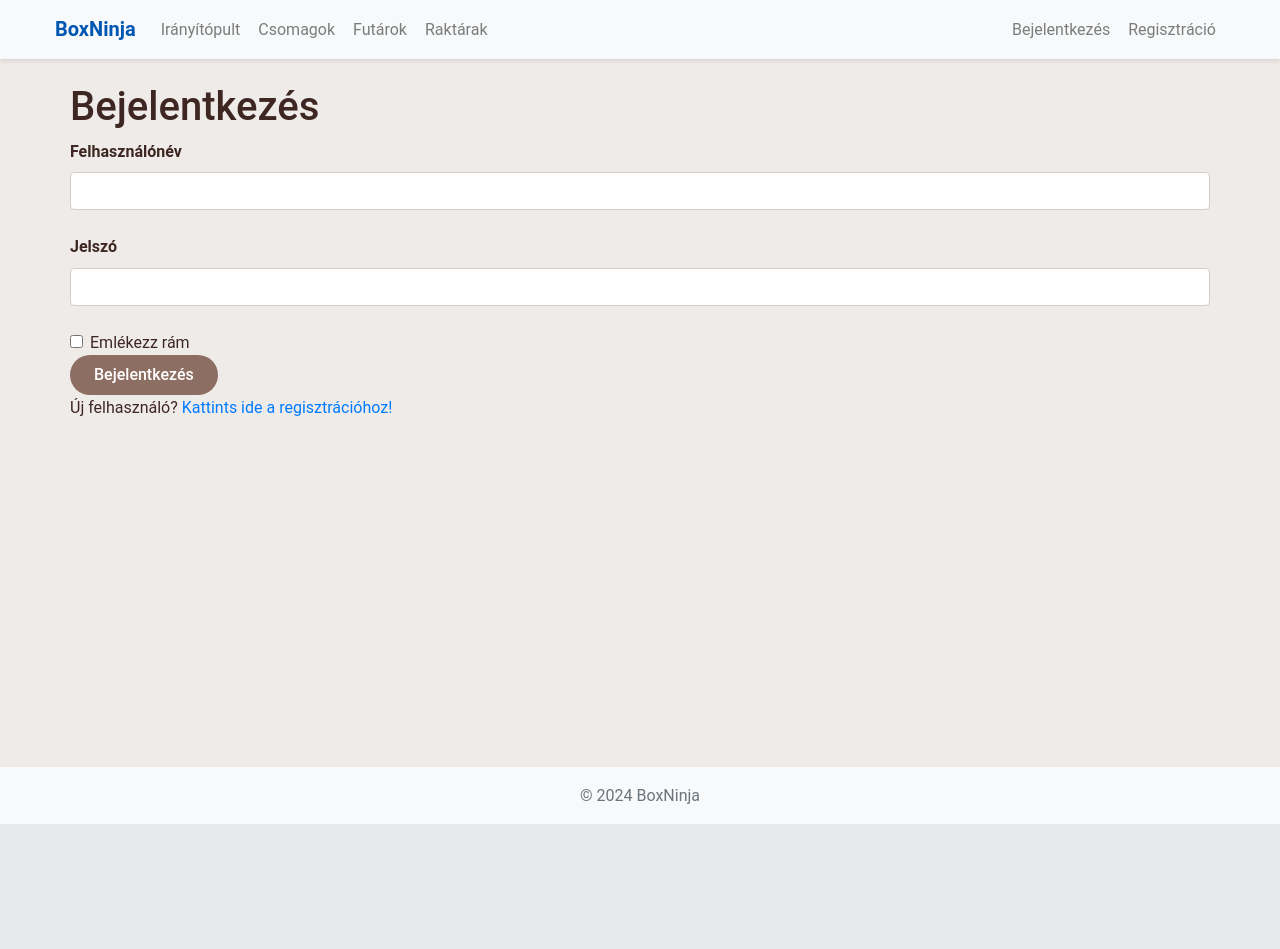
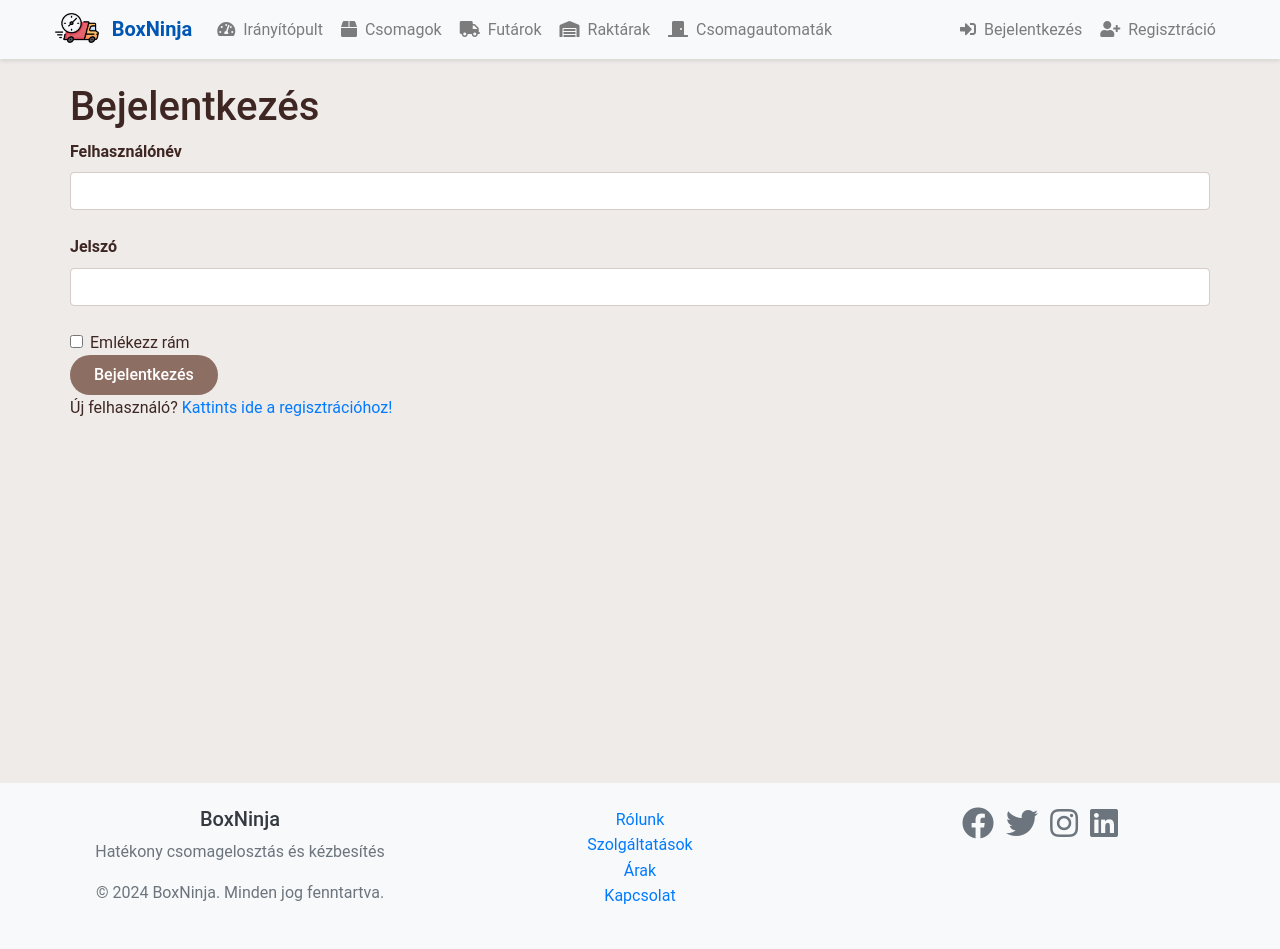
Before and after one commit to pe-box-ninja/webapp, a Flask app: a page that uses app/templates/ui/footer.html in a window 1280 px wide. Before the commit the page ends 824 px from the top, so only its background shows below. Run offline with Flask 3, Linux system fonts and the light colour scheme; some libraries are stand-ins or nearby versions.

Commit message:
design updates

```diff
--- /dev/null
+++ b/app/templates/parcel_locker/list.html
@@ -0,0 +1,4 @@
+{% extends "base.html" %}
+{% block content %}
+
+{% endblock %}
--- a/app/templates/ui/footer.html
+++ b/app/templates/ui/footer.html
@@ -1,5 +1,51 @@
-<footer class="footer mt-auto py-3 bg-light">
+<footer class="footer bg-light mt-3 py-4">
     <div class="container">
-        <span class="text-muted">© 2024 BoxNinja</span>
+        <div class="row">
+            <div class="col-md-4 mb-3 mb-md-0">
+                <h5 class="text-dark">BoxNinja</h5>
+                <p class="text-muted">Hatékony csomagelosztás és kézbesítés</p>
+                <p class="text-muted">&copy; 2024 BoxNinja. Minden jog fenntartva.</p>
+            </div>
+            <div class="col-md-4 mb-3 mb-md-0">
+                <ul class="list-unstyled">
+                    <li>
+                        <a href="#">Rólunk</a>
+                    </li>
+                    <li>
+                        <a href="#">Szolgáltatások</a>
+                    </li>
+                    <li>
+                        <a href="#">Árak</a>
+                    </li>
+                    <li>
+                        <a href="#">Kapcsolat</a>
+                    </li>
+                </ul>
+            </div>
+            <div class="col-md-4">
+                <ul class="list-inline">
+                    <li class="list-inline-item">
+                        <a href="#" class="text-muted">
+                            <i class="fab fa-facebook fa-2x"></i>
+                        </a>
+                    </li>
+                    <li class="list-inline-item">
+                        <a href="#" class="text-muted">
+                            <i class="fab fa-twitter fa-2x"></i>
+                        </a>
+                    </li>
+                    <li class="list-inline-item">
+                        <a href="#" class="text-muted">
+                            <i class="fab fa-instagram fa-2x"></i>
+                        </a>
+                    </li>
+                    <li class="list-inline-item">
+                        <a href="#" class="text-muted">
+                            <i class="fab fa-linkedin fa-2x"></i>
+                        </a>
+                    </li>
+                </ul>
+            </div>
+        </div>
     </div>
 </footer>
--- a/app/templates/ui/navbar.html
+++ b/app/templates/ui/navbar.html
@@ -1,6 +1,14 @@
 <nav class="navbar navbar-expand-lg navbar-light bg-light">
     <div class="container">
-        <a class="navbar-brand" href="{{ url_for('main.index') }}">BoxNinja</a>
+        <a class="navbar-brand" href="{{ url_for('main.index') }}">
+            <img
+                src="{{ url_for('static', filename='icon-tp.png') }}"
+                alt="BoxNinja Logo"
+                height="30"
+                class="d-inline-block align-top mr-2"
+            >
+            BoxNinja
+        </a>
         <button
             class="navbar-toggler"
             type="button"
@@ -8,41 +16,94 @@
             data-target="#navbarNav"
             aria-controls="navbarNav"
             aria-expanded="false"
-            aria-label="Navigáció kapcsoló"
+            aria-label="Toggle navigation"
         >
             <span class="navbar-toggler-icon"></span>
         </button>
         <div class="collapse navbar-collapse" id="navbarNav">
-            <ul class="navbar-nav">
+            <ul class="navbar-nav mr-auto">
                 <li class="nav-item">
-                    <a class="nav-link" href="{{ url_for('main.dashboard') }}">Irányítópult</a>
+                    <a class="nav-link" href="{{ url_for('main.dashboard') }}">
+                        <i class="fas fa-tachometer-alt mr-1"></i>
+                        Irányítópult
+                    </a>
                 </li>
                 <li class="nav-item">
-                    <a class="nav-link" href="{{ url_for('package.list') }}">Csomagok</a>
+                    <a class="nav-link" href="{{ url_for('package.list') }}">
+                        <i class="fas fa-box mr-1"></i>
+                        Csomagok
+                    </a>
                 </li>
                 <li class="nav-item">
-                    <a class="nav-link" href="{{ url_for('courier.list') }}">Futárok</a>
+                    <a class="nav-link" href="{{ url_for('courier.list') }}">
+                        <i class="fas fa-truck mr-1"></i>
+                        Futárok
+                    </a>
                 </li>
                 <li class="nav-item">
-                    <a class="nav-link" href="{{ url_for('warehouse.list') }}">Raktárak</a>
+                    <a class="nav-link" href="{{ url_for('warehouse.list') }}">
+                        <i class="fas fa-warehouse mr-1"></i>
+                        Raktárak
+                    </a>
                 </li>
-                {% if current_user.is_admin %}
                 <li class="nav-item">
-                    <a class="nav-link" href="{{ url_for('user.list') }}">Felhasználók</a>
+                    <a class="nav-link" href="{{ url_for('parcel_locker.list') }}">
+                        <i class="fas fa-door-closed mr-1"></i>
+                        Csomagautomaták
+                    </a>
+                </li>
+            </ul>
+            <ul class="navbar-nav">
+                {% if current_user.is_authenticated %}
+                    {% if current_user.is_admin %}
+                <li class="nav-item">
+                    <a class="nav-link" href="{{ url_for('admin.index') }}">
+                        <i class="fas fa-user-shield mr-1"></i>
+                        Admin
+                    </a>
                 </li>
                 {% endif %}
-            </ul>
-            <ul class="navbar-nav ml-auto">
-                {% if current_user.is_authenticated %}
-                <li class="nav-item">
-                    <a class="nav-link" href="{{ url_for('auth.logout') }}">Kijelentkezés</a>
+                <li class="nav-item dropdown">
+                    <a
+                        class="nav-link dropdown-toggle"
+                        href="#"
+                        id="navbarDropdown"
+                        role="button"
+                        data-toggle="dropdown"
+                        aria-haspopup="true"
+                        aria-expanded="false"
+                    >
+                        <i class="fas fa-user mr-1"></i>
+                        {{ current_user.username }}
+                    </a>
+                    <div class="dropdown-menu dropdown-menu-right" aria-labelledby="navbarDropdown">
+                        <a class="dropdown-item" href="{{ url_for('user.profile') }}">
+                            <i class="fas fa-id-card mr-1"></i>
+                            Profil
+                        </a>
+                        <a class="dropdown-item" href="{{ url_for('user.settings') }}">
+                            <i class="fas fa-cog mr-1"></i>
+                            Beállítások
+                        </a>
+                        <div class="dropdown-divider"></div>
+                        <a class="dropdown-item" href="{{ url_for('auth.logout') }}">
+                            <i class="fas fa-sign-out-alt mr-1"></i>
+                            Kijelentkezés
+                        </a>
+                    </div>
                 </li>
                 {% else %}
                 <li class="nav-item">
-                    <a class="nav-link" href="{{ url_for('auth.login') }}">Bejelentkezés</a>
+                    <a class="nav-link" href="{{ url_for('auth.login') }}">
+                        <i class="fas fa-sign-in-alt mr-1"></i>
+                        Bejelentkezés
+                    </a>
                 </li>
                 <li class="nav-item">
-                    <a class="nav-link" href="{{ url_for('auth.register') }}">Regisztráció</a>
+                    <a class="nav-link" href="{{ url_for('auth.register') }}">
+                        <i class="fas fa-user-plus mr-1"></i>
+                        Regisztráció
+                    </a>
                 </li>
                 {% endif %}
             </ul>
--- /dev/null
+++ b/app/templates/user/profile.html
@@ -0,0 +1,4 @@
+{% extends "base.html" %}
+{% block content %}
+
+{% endblock %}
--- /dev/null
+++ b/app/templates/user/settings.html
@@ -0,0 +1,4 @@
+{% extends "base.html" %}
+{% block content %}
+
+{% endblock %}
```
Also changed, not shown: app/__init__.py (+22 -8 lines), app/routes/admin.py (added, +11 -0 lines), app/routes/parcel_locker.py (added, +42 -0 lines), app/routes/user.py (+16 -3 lines), app/static/icon-tp.png (added), app/static/icon.png (added), app/templates/user/list.html (renamed from app/templates/users/list.html).
